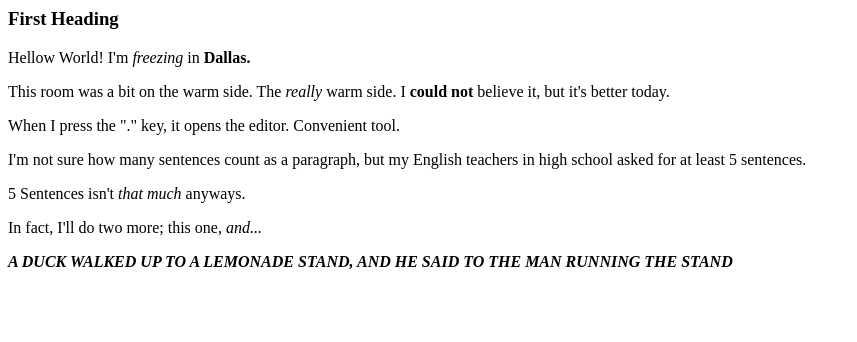
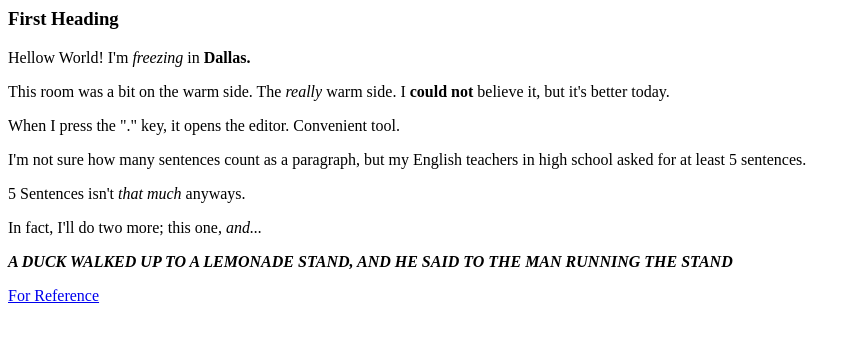
Before and after one commit to FelixWolfBlue/Spring2022, a plain HTML site: page index.html in a window 1280 px wide. Shown: the whole page, without its empty margins (0-857 px from the left). Drawn offline with Linux system fonts and the light colour scheme.

Commit message:
I hope my Prof finds this funny

```diff
--- a/index.html
+++ b/index.html
@@ -10,6 +10,6 @@
    <p> 5 Sentences isn't <em>that much</em> anyways.</p>
    <p> In fact, I'll do two more; this one, <em>and...</em></p>
    <p> <em><b>A DUCK WALKED UP TO A LEMONADE STAND, AND HE SAID TO THE MAN RUNNING THE STAND</b></em></p>
-
+   <a href="https://www.youtube.com/watch?v=MtN1YnoL46Q">For Reference</a>
   </body>
 </html>
```
